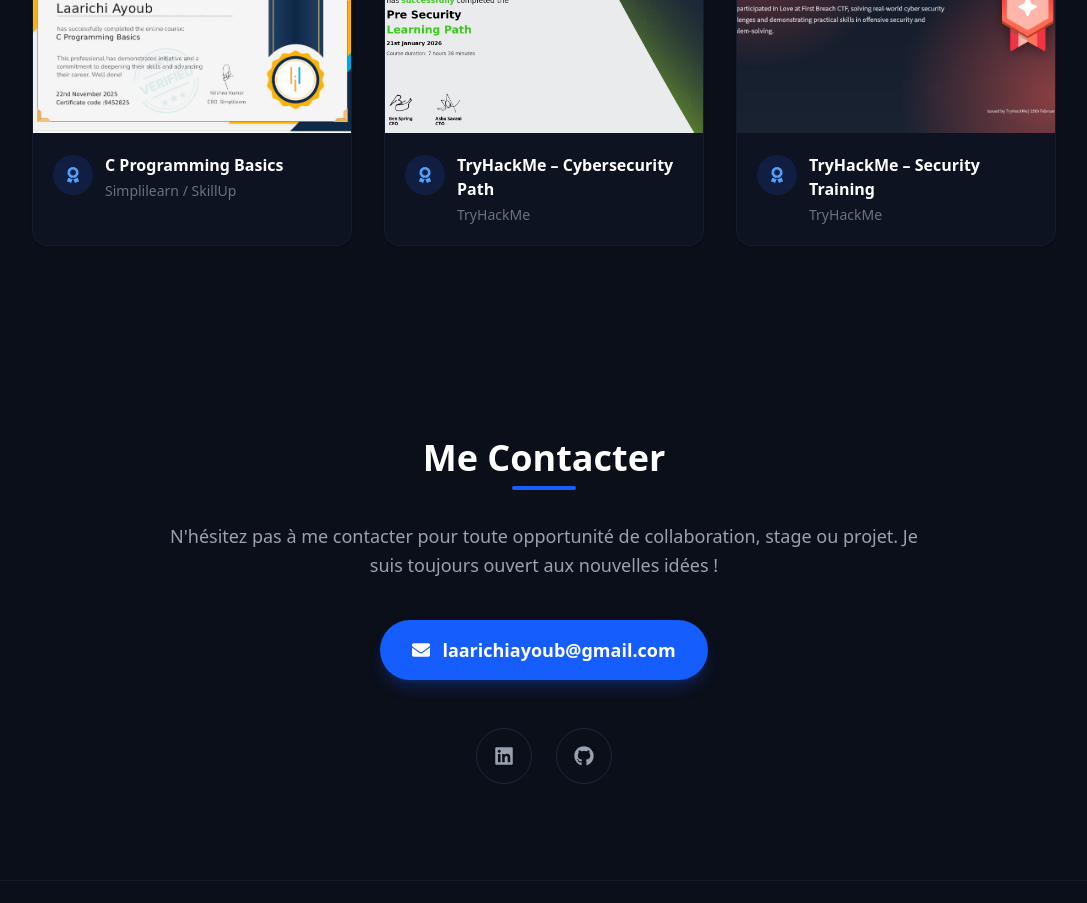
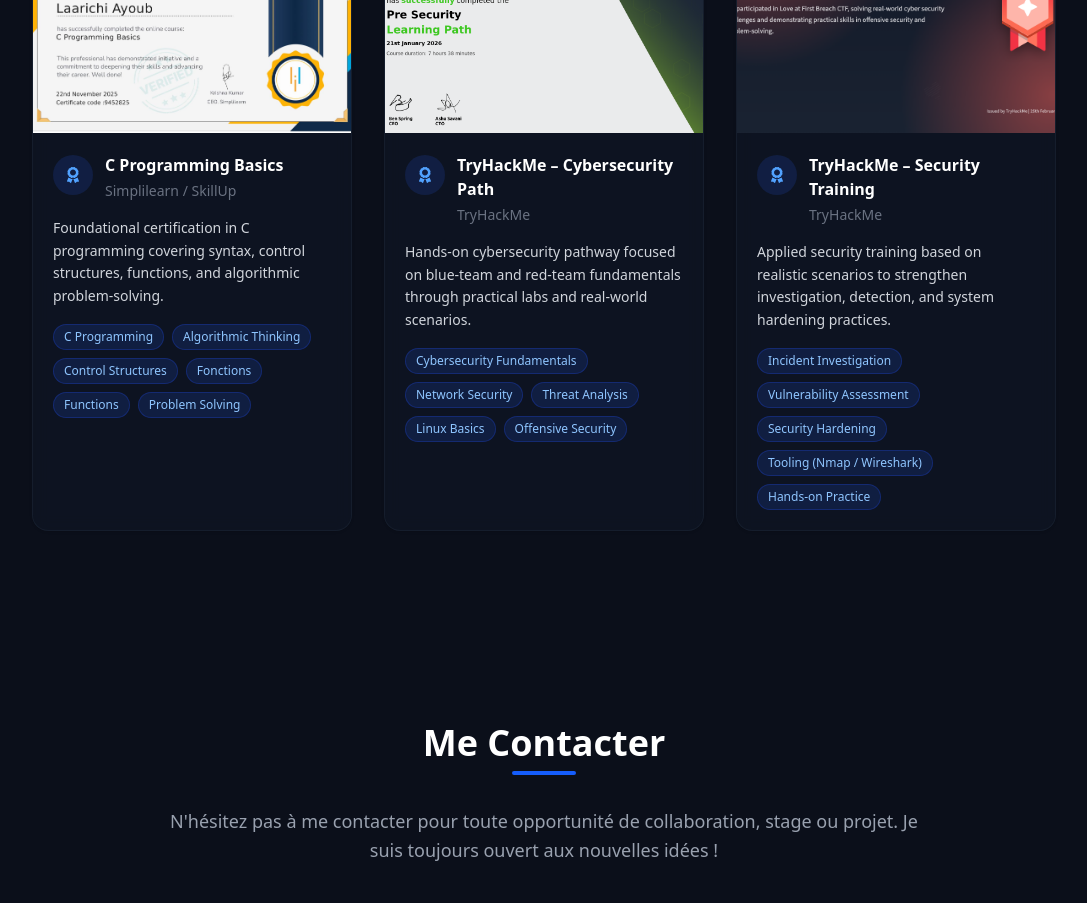
Before and after one commit to ayoublaarichi/Portfolio, a Next.js app: page / in a window 1280 px wide. Shown: the part 3520-4423 px from the top of the page, without its empty margins (96-1183 px from the left). Built offline with nearby package versions, Linux system fonts and the light colour scheme.

Commit message:
Enhance certificates with descriptions and skills

```diff
--- a/src/components/Certificates.tsx
+++ b/src/components/Certificates.tsx
@@ -26,7 +26,7 @@
               className="group flex flex-col rounded-2xl border border-gray-800/50 bg-gray-900/50 backdrop-blur-sm shadow-sm hover:shadow-xl hover:shadow-blue-900/20 transition-all duration-300 overflow-hidden hover:-translate-y-1"
             >
               {/* Image du certificat */}
-              <div className="relative w-full aspect-[4/3] bg-gray-800 overflow-hidden">
+              <div className="relative w-full aspect-4/3 bg-gray-800 overflow-hidden">
                 <Image
                   src={cert.image}
                   alt={cert.title}
@@ -41,9 +41,9 @@
               </div>
 
               {/* Infos du certificat */}
-              <div className="p-5">
+              <div className="p-5 flex flex-col gap-4">
                 <div className="flex items-start gap-3">
-                  <div className="flex-shrink-0 w-10 h-10 rounded-full bg-blue-900/30 flex items-center justify-center text-blue-400 mt-0.5">
+                  <div className="shrink-0 w-10 h-10 rounded-full bg-blue-900/30 flex items-center justify-center text-blue-400 mt-0.5">
                     <FaAward />
                   </div>
                   <div>
@@ -55,6 +55,21 @@
                     </p>
                   </div>
                 </div>
+
+                <p className="text-sm text-gray-300 leading-relaxed">
+                  {cert.description}
+                </p>
+
+                <div className="flex flex-wrap gap-2">
+                  {cert.skills.map((skill) => (
+                    <span
+                      key={skill}
+                      className="text-xs px-2.5 py-1 rounded-full bg-blue-900/30 text-blue-300 border border-blue-800/40"
+                    >
+                      {skill}
+                    </span>
+                  ))}
+                </div>
               </div>
             </a>
           ))}
--- a/src/data/portfolio.ts
+++ b/src/data/portfolio.ts
@@ -196,18 +196,46 @@
   {
     title: "C Programming Basics",
     issuer: "Simplilearn / SkillUp",
+    description:
+      "Foundational certification in C programming covering syntax, control structures, functions, and algorithmic problem-solving.",
+    skills: [
+      "C Programming",
+      "Algorithmic Thinking",
+      "Control Structures",
+      "Fonctions",
+      "Functions",
+      "Problem Solving",
+    ],
     image: "/certificates/simplilearn-c.png",
     url: "https://www.simplilearn.com/skillup-certificate-landing?token=eyJjb3Vyc2VfaWQiOiIzMTM3IiwiY2VydGlmaWNhdGVfdXJsIjoiaHR0cHM6XC9cL2NlcnRpZmljYXRlcy5zaW1wbGljZG4ubmV0XC9zaGFyZVwvOTQ1MjgyNV85NjU4MzkyMTc2Mzg0NTk4NjMxMy5wbmciLCJ1c2VybmFtZSI6ImxhYXJpY2hpIEF5b3ViIn0%3D&referrer=https%3A%2F%2Flms.simplilearn.com%2Fcourses%2F5920%2FC-Programming-Basics%2Fcertificate%2Fdownload-skillup&%24web_only=true",
   },
   {
     title: "TryHackMe – Cybersecurity Path",
     issuer: "TryHackMe",
+    description:
+      "Hands-on cybersecurity pathway focused on blue-team and red-team fundamentals through practical labs and real-world scenarios.",
+    skills: [
+      "Cybersecurity Fundamentals",
+      "Network Security",
+      "Threat Analysis",
+      "Linux Basics",
+      "Offensive Security",
+    ],
     image: "/certificates/thm-cert-1.png",
     url: "https://tryhackme.com/certificate/THM-9OYK4GVVGP",
   },
   {
     title: "TryHackMe – Security Training",
     issuer: "TryHackMe",
+    description:
+      "Applied security training based on realistic scenarios to strengthen investigation, detection, and system hardening practices.",
+    skills: [
+      "Incident Investigation",
+      "Vulnerability Assessment",
+      "Security Hardening",
+      "Tooling (Nmap / Wireshark)",
+      "Hands-on Practice",
+    ],
     image: "/certificates/thm-cert-2.png",
     url: "https://tryhackme-certificates.s3-eu-west-1.amazonaws.com/THM-ANO2TTIBEO.pdf",
   },
@@ -215,6 +243,8 @@
   // {
   //   title: "Nom du certificat",
   //   issuer: "Organisme",
+  //   description: "Description courte du certificat.",
+  //   skills: ["Compétence 1", "Compétence 2", "Compétence 3"],
   //   image: "/certificates/nom-image.png",
   //   url: "https://lien-vers-le-certificat",
   // },
```
